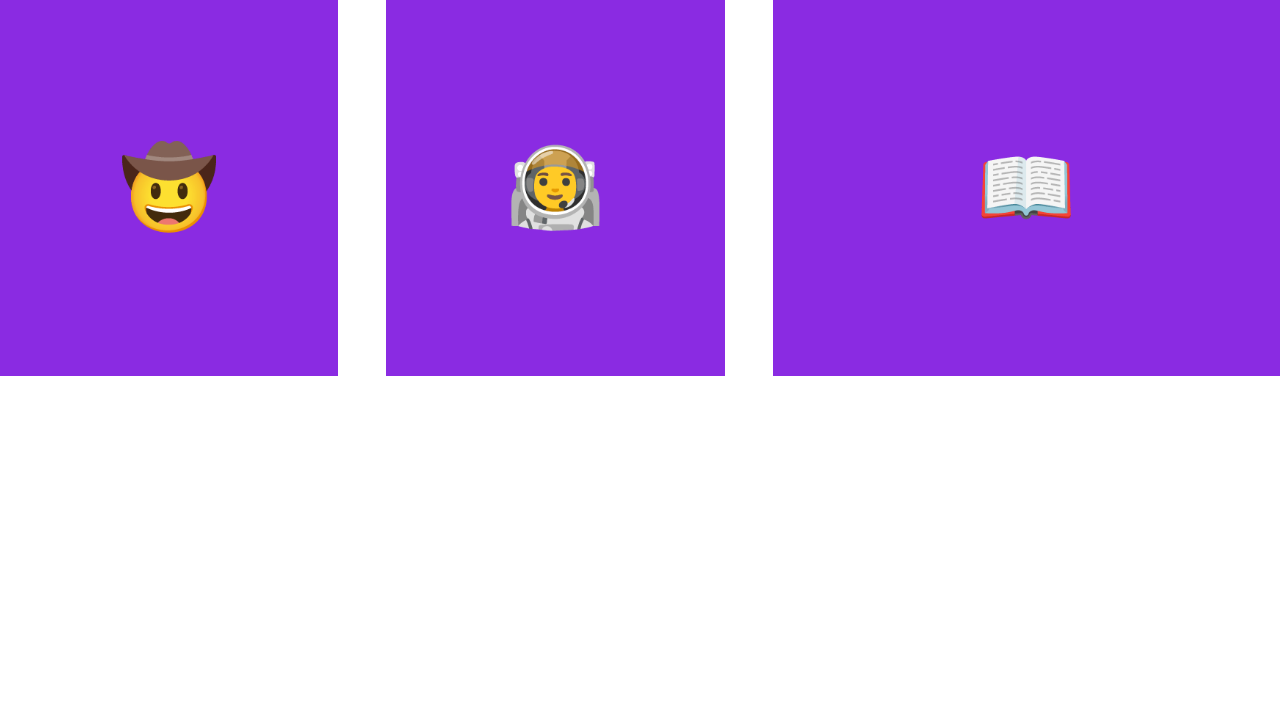
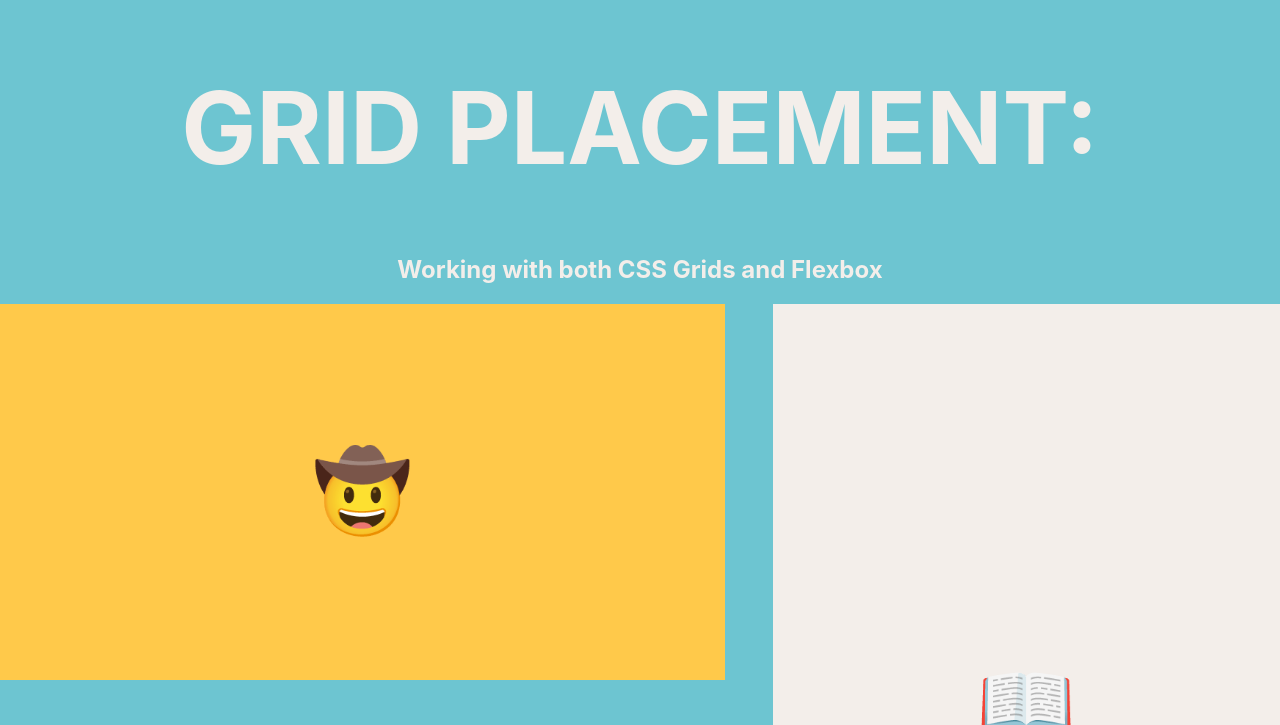
Before and after one commit to sirx2713/Grid-Placement, a plain HTML site: page index.html in a window 1280 px wide. Shown: the top 725 px of the page. Drawn offline with Linux system fonts and the light colour scheme.

Commit message:
CSS Grid and Flexbox working together!

```diff
--- a/index.html
+++ b/index.html
@@ -6,6 +6,8 @@
     <link rel="stylesheet" href="styles.css">
 </head>
 <body>
+<h1>GRID PLACEMENT:</h1>
+<h2>Working with both CSS Grids and Flexbox</h2>
 <div class="container">
     <div class="item cowboy">🤠</div>
     <div class="item astronaut">👨‍🚀</div>
--- a/styles.css
+++ b/styles.css
@@ -1,6 +1,15 @@
+h1{
+    font-size: 100px;
+}
+h1, h2{
+    font-family: "SF Pro Display", serif;
+    text-align: center;
+    color: #F3EEEA;
+}
 body {
     padding: 0;
     margin: 0;
+    background-color: #6DC5D1;
 }
 
 .container {
@@ -20,3 +29,16 @@ body {
     justify-content: center;
     align-items: center;
 }
+.cowboy{
+    background-color: #FFC94A;
+    grid-column: span 2;
+}
+.book{
+    background-color: #F3EEEA;
+    grid-row: span 2;
+}
+.astronaut{
+    background-color: #3C5B6F;
+    grid-column: span 2;
+    order: 1;
+}
```
